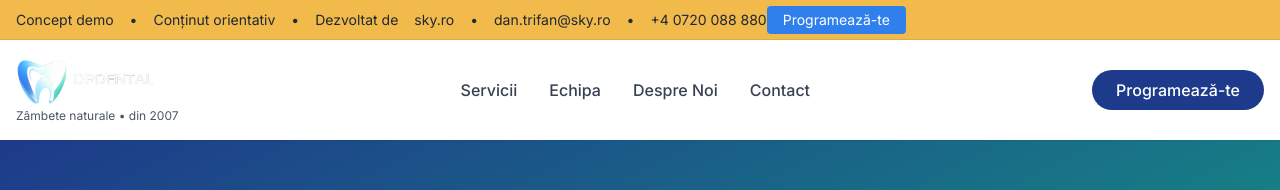
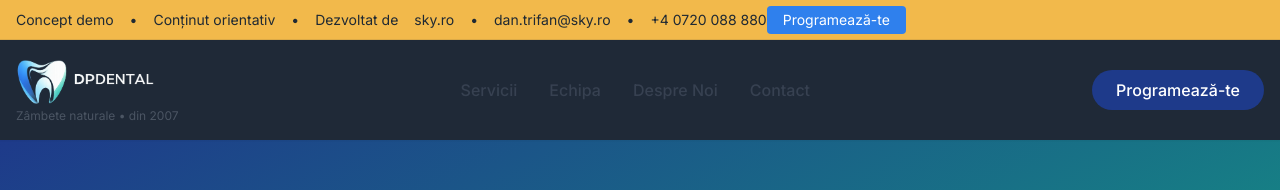
Before and after one commit to sorinpintilie-lgtm/dpdental, a Next.js app: page / in a window 1280 px wide. Shown: the top 190 px of the page. Built offline with nearby package versions, Linux system fonts and the light colour scheme; a web font is replaced by a local one.

Commit message:
Change header background to dark for better logo visibility

```diff
--- a/src/components/Header.tsx
+++ b/src/components/Header.tsx
@@ -8,7 +8,7 @@ export default function Header() {
   const [mobileMenuOpen, setMobileMenuOpen] = useState(false)
 
   return (
-    <header className="bg-white shadow-sm sticky top-0 z-40">
+    <header className="bg-gray-800 shadow-sm sticky top-0 z-40">
       <div className="container mx-auto px-4">
         <div className="flex justify-between items-center py-4">
           {/* Logo */}
```
